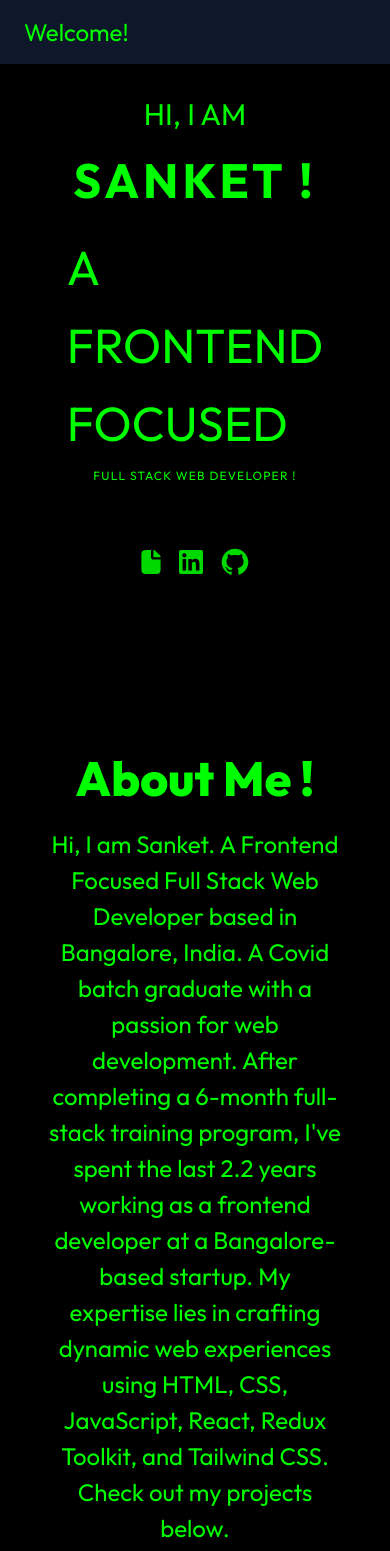
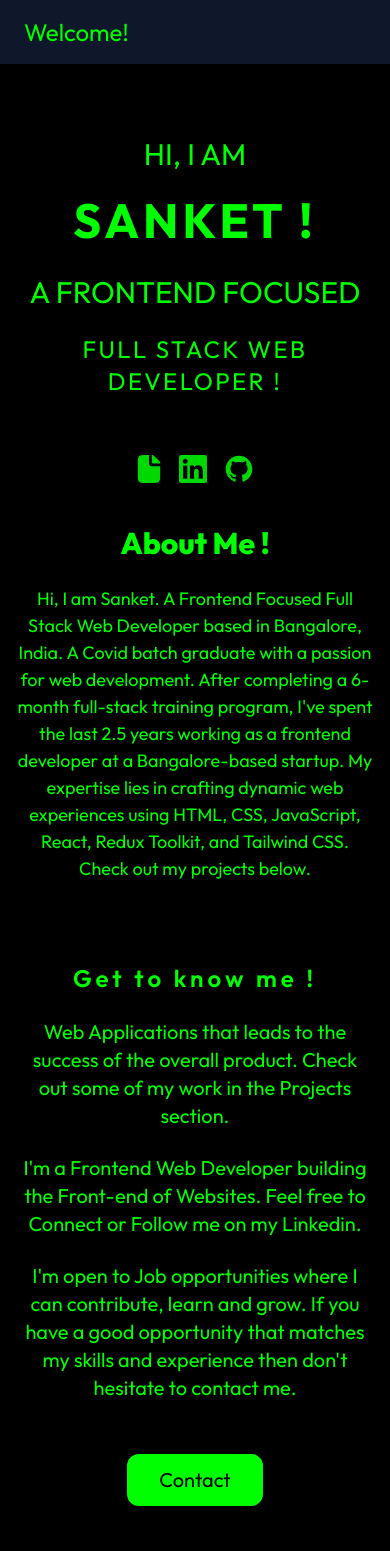
Before and after one commit to sanketnchaware/Portfolio-React, a React (Create React App) app: page / in a window 390 px wide. Shown: the top 1551 px of the page. Built offline with nearby package versions, Linux system fonts and the light colour scheme.

Commit message:
made responsive

```diff
--- a/src/Components/About.jsx
+++ b/src/Components/About.jsx
@@ -5,16 +5,16 @@ import CutomButton from "./CustomButton";
 const About = () => {
   return (
     <div id="About Me" className=" ">
-      <div id="about" className="flex    sm:h-screen items-center">
+      <div id="about" className="flex    sm:min-h-screen items-center">
         <div className=" ">
           <p className="heading">About Me !</p>
           <br />
-          <div className="flex justify-center text-2xl w-9/12 mx-auto">
+          <div className="flex justify-center text-lg sm:text-2xl w-11/12 sm:w-9/12 mx-auto">
             <p className="text-center leading-normal">
               Hi, I am Sanket. A Frontend Focused Full Stack Web Developer based
               in Bangalore, India. A Covid batch graduate with a passion for web
               development. After completing a 6-month full-stack training
-              program, I've spent the last 2.2 years working as a frontend
+              program, I've spent the last 2.5 years working as a frontend
               developer at a Bangalore-based startup. My expertise lies in
               crafting dynamic web experiences using HTML, CSS, JavaScript,
               React, Redux Toolkit, and Tailwind CSS. Check out my projects
@@ -24,14 +24,14 @@ const About = () => {
         </div>
       </div>
 
-      <div className="grid grid-cols-1 py-20 sm:h-screen sm:items-start items-center sm:grid-cols-2 justify-between gap-10 w-10/12 mx-auto">
+      <div className="grid grid-cols-1 py-20 sm:min-h-screen sm:items-start items-center sm:grid-cols-2 justify-between gap-10 w-11/12 sm:w-10/12 mx-auto">
         <div>
-          <h1 className="text-2xl sm:text-left text-center">
+          <h1 className="text-2xl font-semibold sm:text-left text-center">
             Get to know me !
           </h1>
 
           <br />
-          <div className="text-2xl space-y-6 sm:space-y-2 sm:text-left text-center">
+          <div className="text-xl sm:text-2xl space-y-6 sm:space-y-2 sm:text-left text-center">
             {" "}
             <p>
               Web Applications that leads to the success of the overall product.
--- a/src/Components/Experiance.jsx
+++ b/src/Components/Experiance.jsx
@@ -2,20 +2,24 @@ import React from "react";
 
 const Experiance = () => {
   return (
-    <div className="w-9/12 m-auto h-screen  pt-24  ">
+    <div className="w-11/12 sm:w-9/12 m-auto sm:min-h-screen  pt-24  ">
       <div className=" space-y-10">
-        <p className="heading ">Experiance !</p>
+        <p className="heading  w-full">Experiance !</p>
 
-        <div className=" text-2xl flex mt-10 items-center  justify-between">
+        <div className="text-xl sm:text-2xl flex sm:flex-row flex-col mt-10 sm:items-center justify-between">
           <div>
-            <p>Software Engineer</p>
+            <p>Associate Software Developer</p>
             <p>Scubeelate Technologies Pvt. Ltd.</p>
           </div>
           <div>
-            <p>2022 - present</p> <p>Bangalore, India</p>
+            <p className="flex">
+              2022 - present
+              <span className="sm:hidden block">, Bangalore, India</span>
+            </p>{" "}
+            <p className="hidden sm:block">Bangalore, India</p>
           </div>
         </div>
-        <br />
+
         <ul className="list-disc space-y-4 pl-6 ">
           <li className="text-xl">
             Built responsive and performant user interfaces using ReactJS,
--- a/src/Components/Home.jsx
+++ b/src/Components/Home.jsx
@@ -7,24 +7,38 @@ import Contact from "./Contact";
 import gsap from "gsap/dist/gsap";
 import ScrollTrigger from "gsap/dist/ScrollTrigger";
 import Experiance from "./Experiance";
-import { Link } from "react-router-dom";
 
 const Home = () => {
   gsap.registerPlugin(ScrollTrigger);
 
+  const DownloadResume = () => {
+    // URL of the PDF file in the public directory
+    const url = "/resume-fend.pdf";
+
+    // Create an invisible anchor element
+    const link = document.createElement("a");
+    link.href = url;
+    link.download = "frontend-resume.pdf"; // The file name for the download
+
+    // Programmatically click the link to trigger the download
+    document.body.appendChild(link);
+    link.click();
+    document.body.removeChild(link);
+  };
+
   return (
-    <div id="home" className="snap_parent  space-y-44 ">
-      <div className="snap_child mt-24 sm:m-auto sm:h-screen flex  items-center justify-center flex-col gap-20 ">
+    <div id="home" className="snap_parent  space-y-10 sm:space-y-44 ">
+      <div className="snap_child mt-24 sm:m-auto sm:min-h-screen flex  items-center justify-center flex-col gap-20 ">
         <div className="w-11/12   sm:w-9/12 m-auto">
           <div className=" gap-4   h-full flex sm:flex-row flex-col-reverse items-center  justify-center">
-            <div className="w-full">
+            <div className="w-full mt-10 sm:mt-0">
               <p className="text-3xl    w-full text-center  "> HI, I AM</p>
               <br />
               <h1 className="text-5xl text-center font-bold">SANKET !</h1>
 
-             <br />
+              <br />
               <p className="text-xl sm:text-2xl">
-                <p className="flex text-5xl w-8/12  justify-center   leading-relaxed     mx-auto">
+                <p className="flex text-3xl sm:text-5xl w-full sm:w-8/12  justify-center   leading-relaxed  sm:text-left text-center   mx-auto">
                   {/* <Typewriter
                     options={{
                       strings: ["A FRONTEND FOCUSED"],
@@ -35,24 +49,35 @@ const Home = () => {
                   /> */}
                   A FRONTEND FOCUSED
                 </p>
-                <h4 className="text-center">FULL STACK WEB DEVELOPER !</h4>
+                <h4 className="text-center  sm:text-3xl mt-4 text-2xl">
+                  FULL STACK WEB DEVELOPER !
+                </h4>
                 <br className="" /> <br />
                 <div className="flex  justify-center items-center gap-4">
-                  <Link
-                    to="/https://drive.google.com/drive/folders/1bDBVfCfoIbI2gzIyDTas3LaQf8kazYvd"
+                  <button onClick={DownloadResume} className="">
+                    <img className="w-7 h-7" src="/icons/resume.svg" alt="" />
+                  </button>
+                  <a
+                    href="https://www.linkedin.com/in/sanketnchaware/"
+                    target="_blank"
+                    rel="noopener noreferrer"
                     className=""
                   >
-                    <img className="w-6 h-6" src="/icons/resume.svg" alt="" />
-                  </Link>
-                  <Link
-                    to="/https://www.linkedin.com/in/sanketnchaware/"
+                    <img
+                      className="w-7 h-7"
+                      src="/icons/linkedin.svg"
+                      alt="LinkedIn"
+                    />
+                  </a>
+                  <a
+                    target="_blank"
+                    rel="noopener noreferrer"
                     className=""
+                    href="https://github.com/sanketnchaware"
+                    to="/"
                   >
-                    <img className="w-6 h-6" src="/icons/linkedin.svg" alt="" />
-                  </Link>
-                  <Link to="/">
                     <img className="w-8 h-8" src="/icons/github.svg" alt="" />
-                  </Link>
+                  </a>
                 </div>
               </p>
             </div>
--- a/src/Components/Projects.jsx
+++ b/src/Components/Projects.jsx
@@ -94,7 +94,7 @@ const Projects = () => {
           projects.map(({ name, img, url, description, isPersonal }, index) => {
             return (
               <div
-                className={`  shadow-sameshadow  rounded-3xl  p-10 ${
+                className={`  shadow-sameshadow  border border-hackingGreen rounded-3xl  p-4 sm:p-10 ${
                   index < projectsCount ? "grid" : "hidden"
                 }   grid-cols-1 sm:grid-cols-2 justify-between gap-10 w-10/12 m-auto`}
               >
@@ -105,16 +105,16 @@ const Projects = () => {
                 >
                   <img
                     src={img}
-                    className="opacity-25 ease-linear duration-200 mix-blend-luminosity hover:mix-blend-normal cursor-pointer transition-all  hover:opacity-100 rounded-xl"
+                    className="opacity-75   rounded-xl"
                     alt="proj_image"
                   />
                 </div>
                 <div className="flex items-center">
                   <div className="space-y-6">
-                    <h1 className="text-3xl font-bold">{name}</h1>
-                    <p className="text-xl">{description}</p>
+                    <h1 className="tex-2xl sm:text-3xl font-bold">{name}</h1>
+                    <p className="text-base sm:text-xl">{description}</p>
 
-                    <div className="flex items-center gap-4">
+                    <div className="flex  items-center gap-4">
                       {url ? (
                         <Link className="underline font-Outfit" to={url}>
                           See Demo
--- a/src/index.css
+++ b/src/index.css
@@ -10,21 +10,21 @@ body {
   border: 1px solid red;
 }
 
-*{
+* {
 
   /* @apply debug */
 }
 
 .navlinks button:hover {
-  @apply border-b font-Outfit  border-l-0 shadow-xl   border-hackingGreen;
+  @apply border-b font-Outfit border-l-0 shadow-xl border-hackingGreen;
 }
 
 .navlinks button {
-  @apply cursor-pointer text-lg  m-auto px-4 border-l  border-hackingGreen;
+  @apply cursor-pointer text-lg m-auto px-4 border-l border-hackingGreen;
 }
 
 .heading {
-  @apply text-5xl m-auto w-fit  text-center font-extrabold;
+  @apply text-3xl sm:text-5xl m-auto w-full sm:w-fit text-center font-extrabold;
 }
 
 ::-webkit-scrollbar {
@@ -64,10 +64,12 @@ textarea {
 }
 
 @keyframes animate {
+
   0%,
   100% {
     border-radius: 60% 40% 30% 70% / 60% 30% 70% 40%;
   }
+
   50% {
     border-radius: 30% 60% 70% 40% / 50% 60% 30% 60%;
   }
@@ -80,41 +82,51 @@ textarea {
 h1 {
   @apply sm:tracking-[6px] tracking-[4px] font-normal text-[18px] md:text-[22px] xl:text-[28px] 2xl:text-[32px] 3xl:text-[36px];
 }
+
 h2 {
-  @apply tracking-widest font-normal text-[16px] md:text-[22px]   xl:text-[24px] 2xl:text-[26px] 3xl:text-[32px];
+  @apply tracking-widest font-normal text-[16px] md:text-[22px] xl:text-[24px] 2xl:text-[26px] 3xl:text-[32px];
 }
+
 h3 {
-  @apply font-normal text-[14px] md:text-[18px]  xl:text-[24px] 2xl:text-[22px] 3xl:text-[26px];
+  @apply font-normal text-[14px] md:text-[18px] xl:text-[24px] 2xl:text-[22px] 3xl:text-[26px];
 }
 
 h4 {
-  @apply tracking-widest font-normal text-[12px] md:text-[16px]  xl:text-[20px] 3xl:text-[24px];
+  @apply tracking-widest font-normal text-[12px] md:text-[16px] xl:text-[20px] 3xl:text-[24px];
 }
+
 h5 {
-  @apply tracking-widest font-normal text-[10px] md:text-[14px]  xl:text-[18px] 3xl:text-[20px];
+  @apply tracking-widest font-normal text-[10px] md:text-[14px] xl:text-[18px] 3xl:text-[20px];
 }
+
 h6 {
-  @apply tracking-widest font-normal  text-[8px] md:text-[12px]   xl:text-[16px] 3xl:text-[18px];
+  @apply tracking-widest font-normal text-[8px] md:text-[12px] xl:text-[16px] 3xl:text-[18px];
 }
+
 h7 {
-  @apply text-xl font-normal  text-[10px] md:text-xs xl:text-xs 3xl:text-sm;
+  @apply text-xl font-normal text-[10px] md:text-xs xl:text-xs 3xl:text-sm;
 }
 
 .body0 {
-  @apply text-base md:text-xl  xl:text-[22px] 3xl:text-[1.5rem];
+  @apply text-base md:text-xl xl:text-[22px] 3xl:text-[1.5rem];
 }
+
 .body1 {
-  @apply text-sm md:text-[22px]  xl:text-[20px] 3xl:text-[26px]  leading-relaxed;
+  @apply text-sm md:text-[22px] xl:text-[20px] 3xl:text-[26px] leading-relaxed;
 }
+
 .body2 {
-  @apply text-[12px] md:text-[16px]  xl:text-[20px] 3xl:text-[24px] tracking-wider   leading-relaxed;
+  @apply text-[12px] md:text-[16px] xl:text-[20px] 3xl:text-[24px] tracking-wider leading-relaxed;
 }
+
 .body3 {
-  @apply text-[12px] md:text-[14px]  xl:text-[18px] 3xl:text-[20px];
+  @apply text-[12px] md:text-[14px] xl:text-[18px] 3xl:text-[20px];
 }
+
 .body4 {
   @apply text-[10px] md:text-[12px] xl:text-[14px] 3xl:text-[18px];
 }
+
 .body5 {
-  @apply text-xs md:text-sm  xl:text-base 3xl:text-[16px];
+  @apply text-xs md:text-sm xl:text-base 3xl:text-[16px];
 }
--- a/tailwind.config.js
+++ b/tailwind.config.js
@@ -37,7 +37,7 @@ module.exports = {
       },
 
       boxShadow: {
-        sameshadow: "2px 2px 50px 10px rgba(0,225,0,0.6)",
+        sameshadow: "2px 2px 50px 10px rgba(0,0,0,0.1)",
       },
     },
   },
```
Also changed, not shown: src/Components/Footer.jsx (+22 -18 lines), 1 other file (tests, documents, lock files or other folders).
